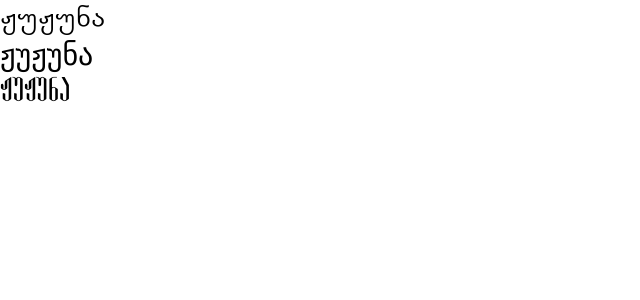
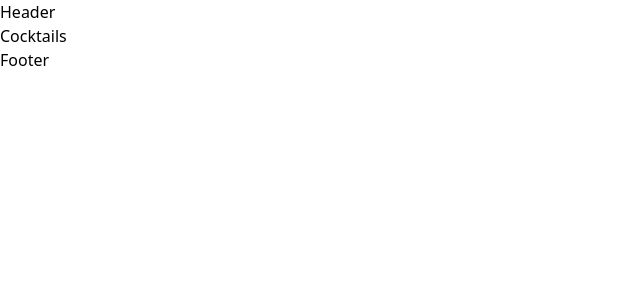
Before and after one commit to linesquad/jujuna, a React (Vite) app: page /cocktail in a window 1280 px wide. Shown: the top 300 px of the page, without its empty margins (0-640 px from the left). Built offline with nearby package versions, Linux system fonts and the light colour scheme.

Commit message:
impliment react routes
create new pages

```diff
--- a/src/App.jsx
+++ b/src/App.jsx
@@ -1,10 +1,24 @@
+import { Route, Routes } from "react-router-dom";
+import Home from "./pages/Home";
+import AboutUs from "./pages/AboutUs";
+import Cocktails from "./pages/Cocktails";
+import News from "./pages/News";
+import Wines from "./pages/Wines";
+import AppLayout from "./ui/AppLayout";
+import PageNotFound from "./pages/PageNotFound";
+
 function App() {
   return (
-    <>
-      <div className="font-arialgeo text-3xl">ჟუჟუნა</div>
-      <div className="text-3xl bg-textColor-dark-blacksecondary">ჟუჟუნა</div>
-      <div className="text-3xl font-tommaso">ჟუჟუნა</div>
-    </>
+    <Routes>
+      <Route element={<AppLayout />}>
+        <Route index element={<Home />} />
+        <Route path="about" element={<AboutUs />} />
+        <Route path="cocktail" element={<Cocktails />} />
+        <Route path="news" element={<News />} />
+        <Route path="wines" element={<Wines />} />
+      </Route>
+      <Route path="*" element={<PageNotFound />} />
+    </Routes>
   );
 }
 
--- a/src/main.jsx
+++ b/src/main.jsx
@@ -5,6 +5,7 @@ import "./index.css";
 import "./assets/fonts.css";
 import { QueryClient, QueryClientProvider } from "@tanstack/react-query";
 import { ReactQueryDevtools } from "@tanstack/react-query-devtools";
+import { BrowserRouter } from "react-router-dom";
 
 const queryClient = new QueryClient();
 
@@ -12,7 +13,9 @@ ReactDOM.createRoot(document.getElementById("root")).render(
   <React.StrictMode>
     <QueryClientProvider client={queryClient}>
       <ReactQueryDevtools initialIsOpen={false} />
-      <App />
+      <BrowserRouter>
+        <App />
+      </BrowserRouter>
     </QueryClientProvider>
   </React.StrictMode>
 );
--- /dev/null
+++ b/src/pages/AboutUs.jsx
@@ -0,0 +1,5 @@
+const AboutUs = () => {
+  return <div>AboutUs</div>;
+};
+
+export default AboutUs;
--- /dev/null
+++ b/src/pages/Cocktails.jsx
@@ -0,0 +1,5 @@
+const Cocktails = () => {
+  return <div>Cocktails</div>;
+};
+
+export default Cocktails;
--- /dev/null
+++ b/src/pages/Home.jsx
@@ -0,0 +1,5 @@
+const Home = () => {
+  return <div>Home</div>;
+};
+
+export default Home;
--- /dev/null
+++ b/src/pages/News.jsx
@@ -0,0 +1,5 @@
+const News = () => {
+  return <div>News</div>;
+};
+
+export default News;
--- /dev/null
+++ b/src/pages/PageNotFound.jsx
@@ -0,0 +1,5 @@
+const PageNotFound = () => {
+  return <div>PageNotFound</div>;
+};
+
+export default PageNotFound;
--- /dev/null
+++ b/src/pages/Wines.jsx
@@ -0,0 +1,5 @@
+const Wines = () => {
+  return <div>Wines</div>;
+};
+
+export default Wines;
--- /dev/null
+++ b/src/ui/AppLayout.jsx
@@ -0,0 +1,17 @@
+import { Outlet } from "react-router-dom";
+import Header from "./Header";
+import Footer from "./Footer";
+
+const AppLayout = () => {
+  return (
+    <>
+      <Header />
+      <main>
+        <Outlet />
+      </main>
+      <Footer />
+    </>
+  );
+};
+
+export default AppLayout;
--- /dev/null
+++ b/src/ui/Footer.jsx
@@ -0,0 +1,5 @@
+const Footer = () => {
+  return <div>Footer</div>;
+};
+
+export default Footer;
--- /dev/null
+++ b/src/ui/Header.jsx
@@ -0,0 +1,5 @@
+const Header = () => {
+  return <div>Header</div>;
+};
+
+export default Header;
```
